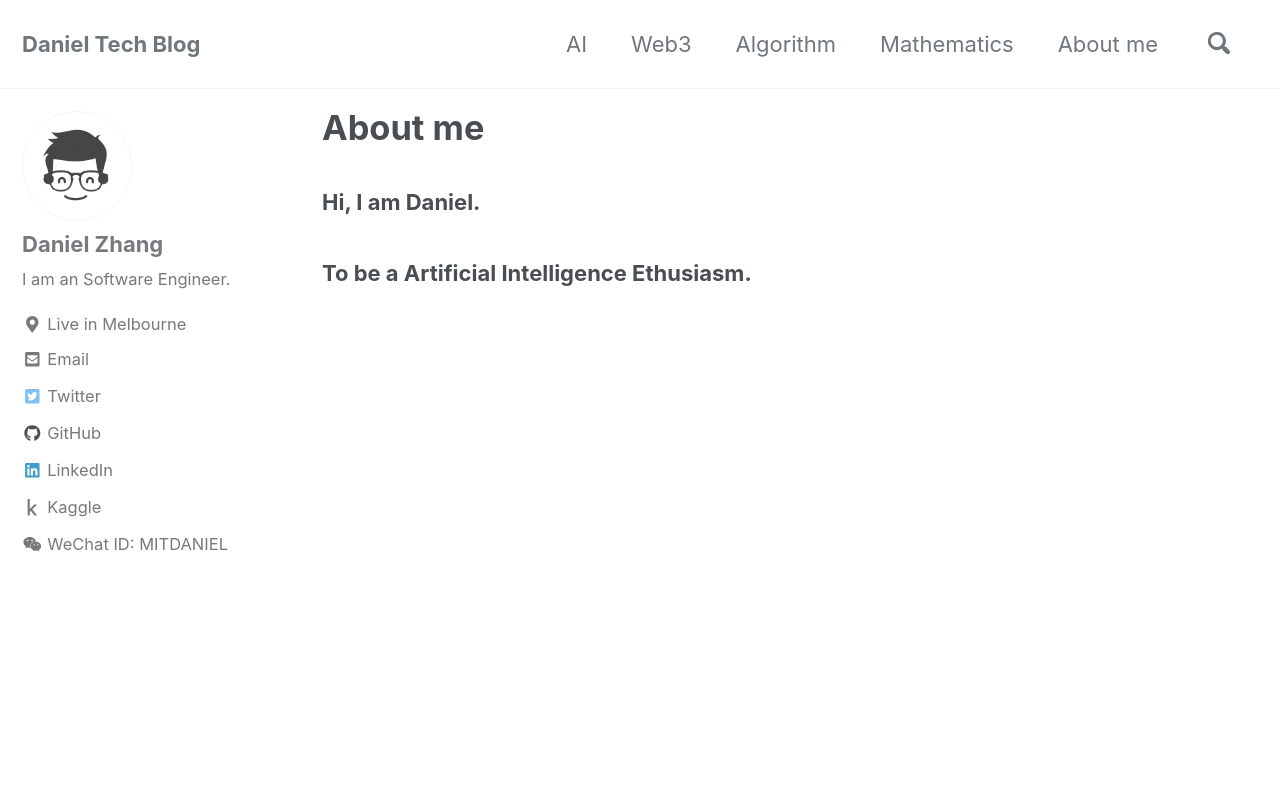
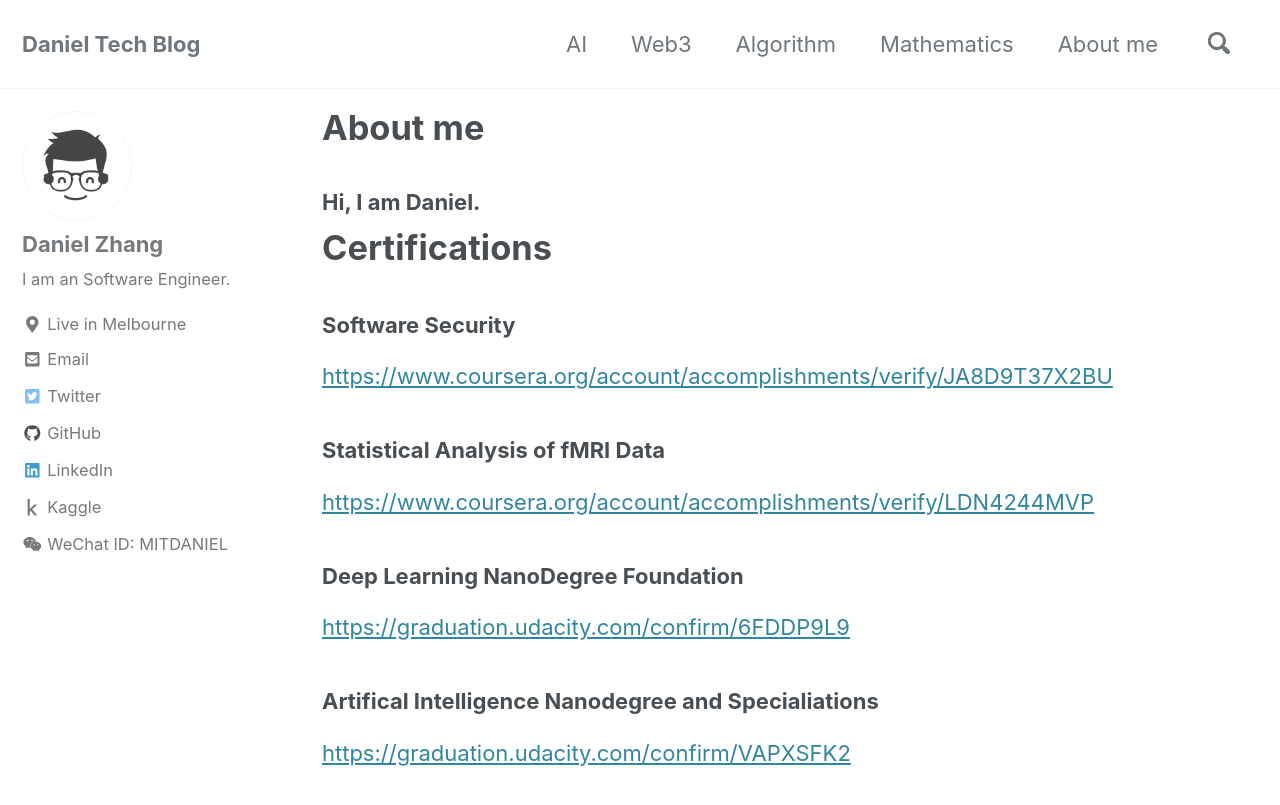
Before and after one commit to Baniel/Baniel.github.io, a Jekyll site: the page built from _pages/about.md, in a window 1280 px wide and 900 px high. Shown: the top 805 px of the window. Built offline with Jekyll 4.4.1, drawn with Linux system fonts in a browser that asks for light colours; cached includes are drawn as plain includes; nearby versions of some CDN libraries; comment, search, counter and statistics services are not loaded.

Commit message:
Add: Cetrifications

```diff
--- a/_pages/about.md
+++ b/_pages/about.md
@@ -9,4 +9,20 @@ comments: true
 ### Hi, I am Daniel.
 
 
-### To be a Artificial Intelligence Ethusiasm.
+# Certifications
+
+### Software Security
+[ https://www.coursera.org/account/accomplishments/verify/JA8D9T37X2BU
+]( https://www.coursera.org/account/accomplishments/verify/JA8D9T37X2BU
+)
+
+### Statistical Analysis of fMRI Data
+[https://www.coursera.org/account/accomplishments/verify/LDN4244MVP](https://www.coursera.org/account/accomplishments/verify/LDN4244MVP)
+
+
+### Deep Learning NanoDegree Foundation
+[https://graduation.udacity.com/confirm/6FDDP9L9](https://graduation.udacity.com/confirm/6FDDP9L9)
+
+
+### Artifical Intelligence Nanodegree and Specialiations
+[https://graduation.udacity.com/confirm/VAPXSFK2](https://graduation.udacity.com/confirm/VAPXSFK2)
```
Also changed, not shown: _posts/AboutMe/2022-09-02-AboutMe.md (deleted, +0 -8 lines).
